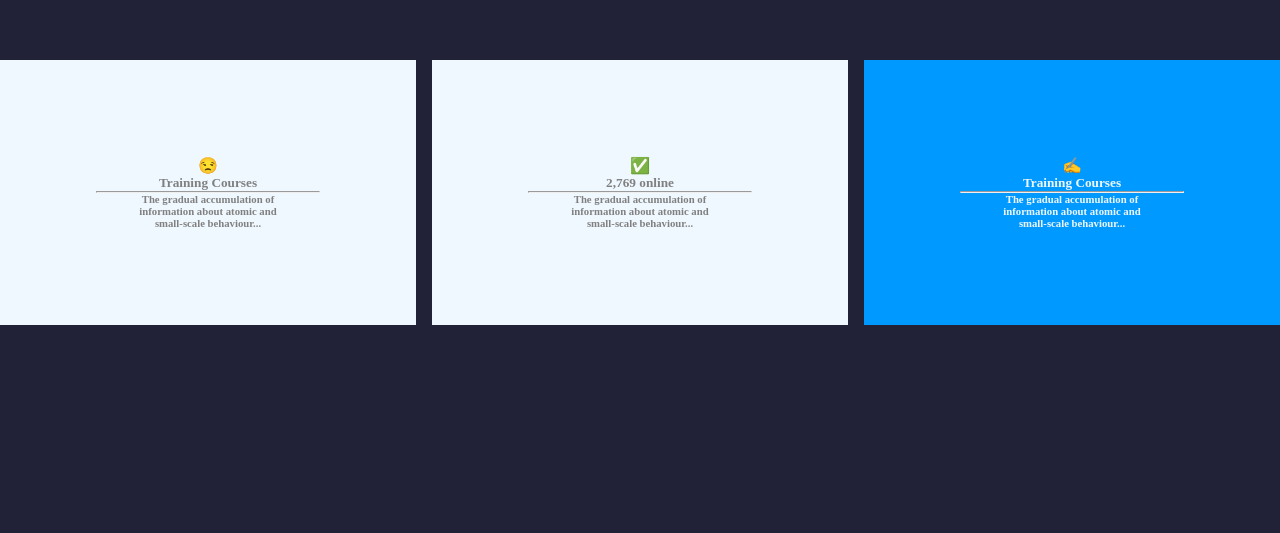
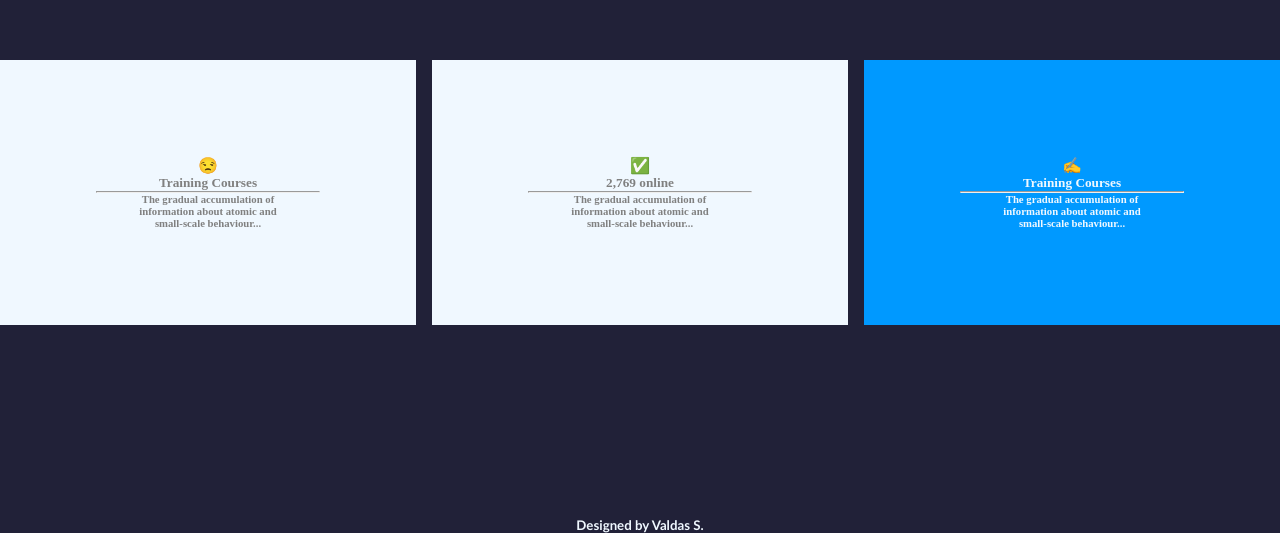
Before and after one commit to valdass77/Home, a plain HTML site: page index.html in a window 1280 px wide. Shown: the part 710-1243 px from the top of the page. Before the commit the page ends 1035 px from the top, so only its background shows below. Drawn offline with Linux system fonts and the light colour scheme.

```diff
--- a/index.html
+++ b/index.html
@@ -36,6 +36,11 @@
         </div>
 
     </section>
+    <footer class="footer">
+        <div class="foot">
+            <h5>Designed by Valdas S.</h5>
+        </div>
+    </footer>
 
 
 
--- a/style.css
+++ b/style.css
@@ -59,3 +59,14 @@ button {
     color: aliceblue;
     padding: 6rem;
 }
+
+.footer{
+    color: aliceblue;
+    padding-top: 15%;
+
+
+}
+
+.foot{
+    font-family: 'Gill Sans', 'Gill Sans MT', Calibri, 'Trebuchet MS', sans-serif;
+}
```
